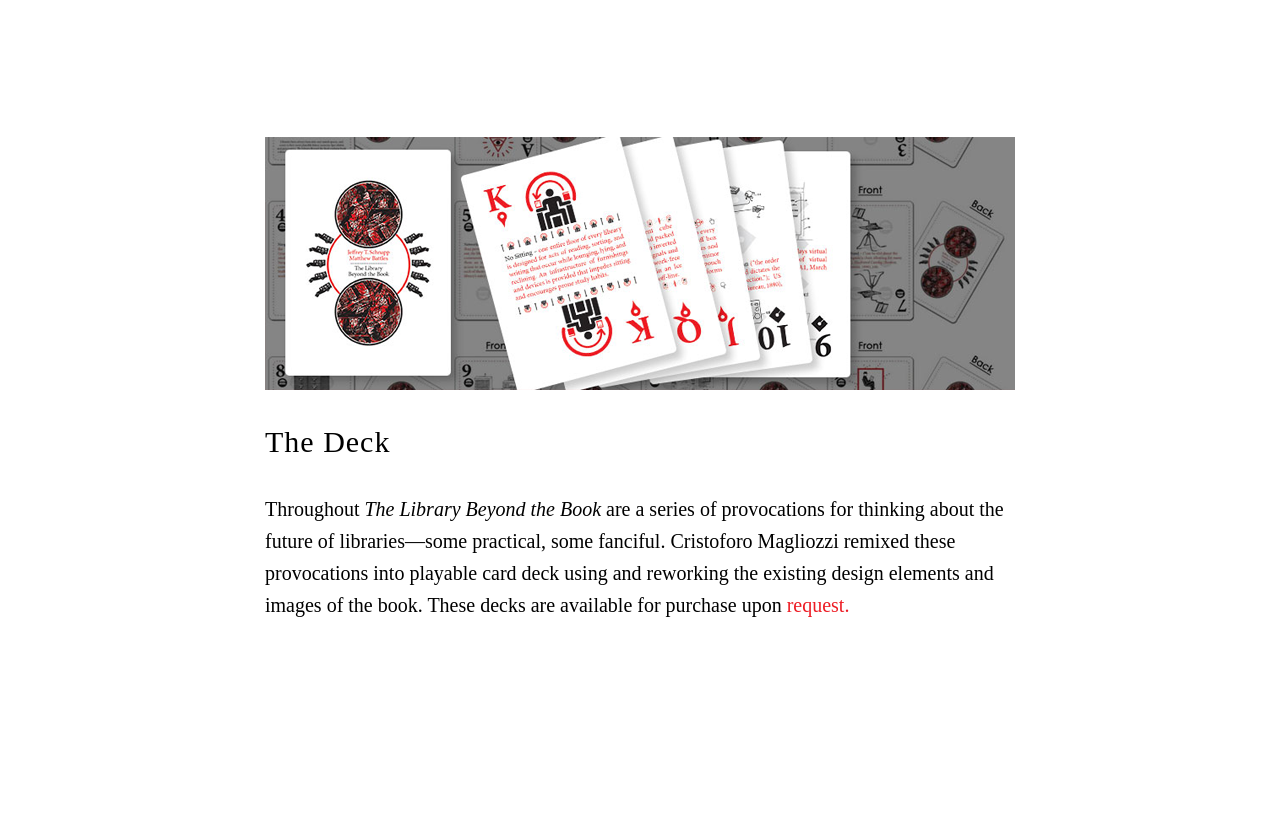
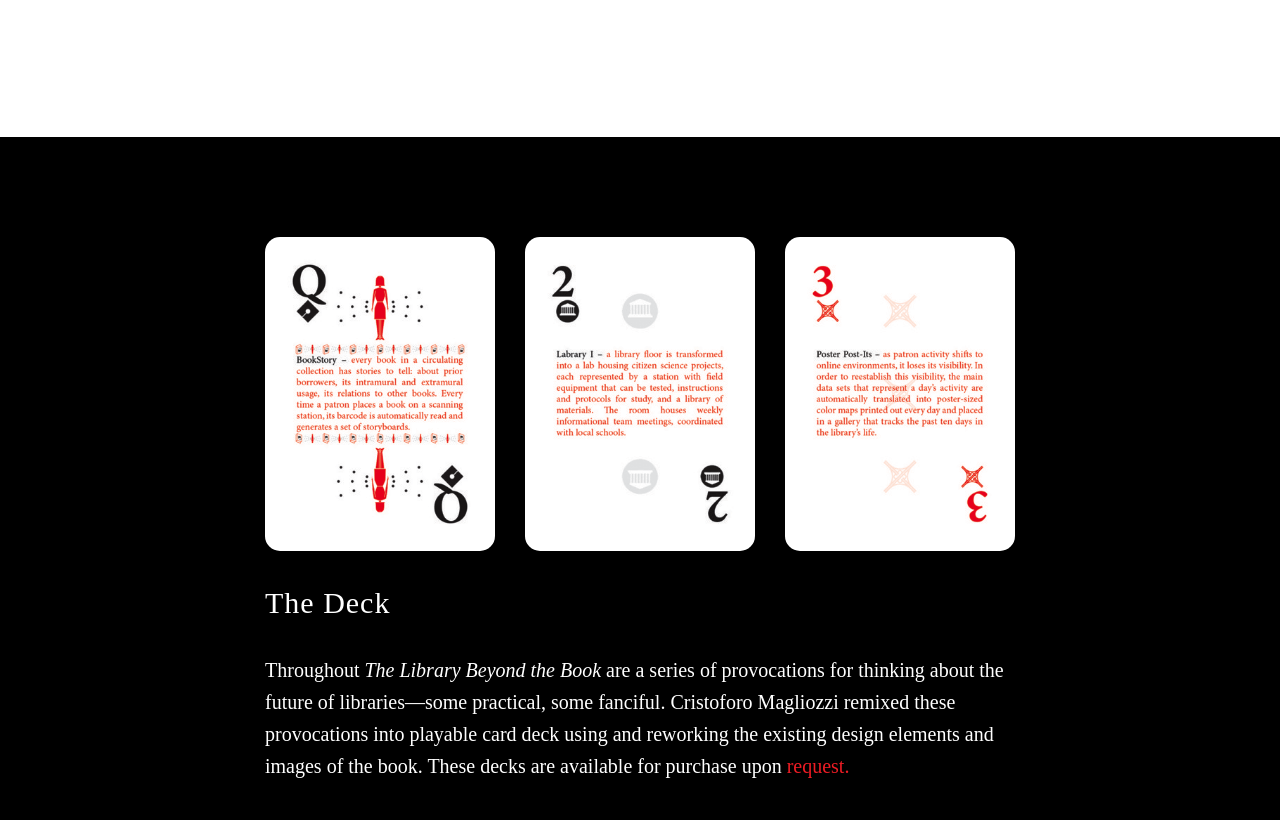
Before and after one commit to izzoilgaM/lbtb, a plain HTML site: page index.html in a window 1280 px wide. Shown: the part 2220-3040 px from the top of the page. Drawn offline with Linux system fonts and the light colour scheme; a script that the page names is missing.

Commit message:
card flipping

```diff
--- a/css/grayscale.css
+++ b/css/grayscale.css
@@ -279,6 +279,7 @@ a:focus {
 }
 
 
+
 @media(min-width:767px) {
     .content-section {
         padding-top: 250px;
--- /dev/null
+++ b/css/style.css
@@ -0,0 +1,20 @@
+.download-section a:hover {
+		color: #fff;
+}
+
+.card-flip {
+	margin-bottom: 35px;
+}
+
+.card-flip img {
+	display: block;
+	position: relative;
+	float:left;
+	max-width: 100%;
+	-moz-border-radius: 15px;
+	border-radius: 15px;
+}
+
+.card-flip img:hover {
+	cursor: pointer;
+}
--- a/index.html
+++ b/index.html
@@ -16,6 +16,7 @@
 
     <!-- Custom CSS -->
     <link href="css/grayscale.css" rel="stylesheet">
+    <link href="css/style.css" rel="stylesheet">
 
     <!-- Custom Fonts -->
 
@@ -115,13 +116,21 @@
 
 
        <!-- Deck Section -->
-    <section id="deck" class="container content-section text-left">
+    <section id="deck" class="content-section text-left">
+        <div class="download-section">
+					<div class="container">
 						<div class="row">
 							<div class="col-lg-8 col-lg-offset-2">
 
-                <p><img src="img/deckplaceholder.png"></p>
+									<div class="row">
+										<div class="col-sm-4 card-flip"><img id="card1"></div>
+										<div class="col-sm-4 card-flip"><img id="card2"></div>
+										<div class="col-sm-4 card-flip"><img id="card3"></div>
+									</div>
 									<h2>The Deck</h2>
 									<p>Throughout <i>The Library Beyond the Book</i> are a series of provocations for thinking about the future of libraries—some practical, some fanciful. Cristoforo Magliozzi remixed these provocations into playable card deck using and reworking the existing design elements and images of the book. These decks are available for purchase upon <a class="page-scroll" href="#contact">request.</a></p>
+							</div>
+						</div>
 					</div>
 				</div>
     </section>
@@ -202,6 +211,8 @@ Todd Presner, David Shepherd, Yoh Kawano, <i> HyperCities – Thick Mapping in t
     <!-- Custom Theme JavaScript -->
     <script src="js/grayscale.js"></script>
 
+    <script src="js/script.js"></script>
+
 </body>
 
 </html>
--- /dev/null
+++ b/js/script.js
@@ -0,0 +1,13 @@
+$(document).ready(function() {
+	var a = Math.floor(Math.random()*(71)+1);
+	var b = Math.floor(Math.random()*(71)+1);
+	var c = Math.floor(Math.random()*(71)+1);
+	$("#card1").attr("src", "imgs/img"+a+".png");
+	$("#card2").attr("src", "imgs/img"+b+".png");
+	$("#card3").attr("src", "imgs/img"+c+".png");
+});
+
+$(".card-flip img").on("click",function() {
+	var a = Math.floor(Math.random()*(71)+1);
+	$(this).attr("src", "imgs/img"+a+".png");
+});
```
Lines whose indentation alone changed are shown as unchanged.
